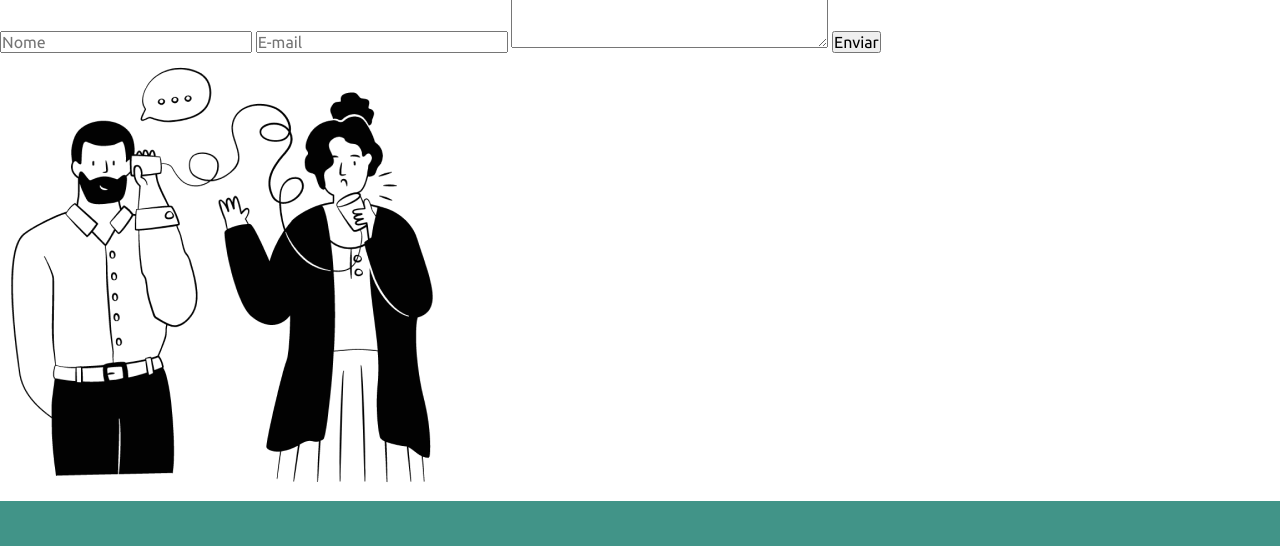
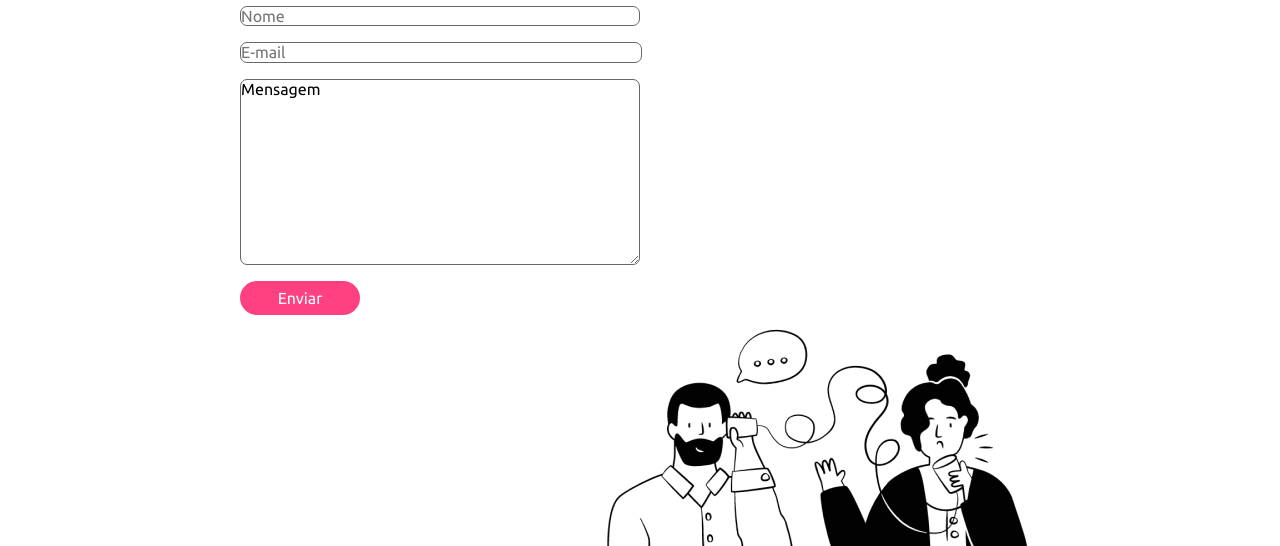
Before and after one commit to MailtonOliveira/Dindin, a plain HTML site: page contato.html in a window 1280 px wide. Shown: the part 298-844 px from the top of the page. Drawn offline with Linux system fonts and the light colour scheme.

Commit message:
Criação da pagina contato

```diff
--- a/contato.html
+++ b/contato.html
@@ -35,16 +35,18 @@
 
     </header>
     <main>
-        <div>
+       <section>
+            <div class="contato">
                 <h1>Contato</h1>
                 <input type="text" name="nome" id="nome" placeholder="Nome">
                 <input type="email" name="email" id="email" placeholder="E-mail">
                 <textarea name="mensagem" id="mensagem" cols="30" rows="10">Mensagem</textarea>
                 <input type="submit" class="botao" name="Enviar" value="Enviar">
             </div>
-        <div>
+            <div class="ilustra-contato">
                 <img src="/Imagens/ilustra-contato.png" alt="Imagem de Duas Pessoas se Comunicando">
             </div>
+      </section>
 
 
     </main>
--- a/style.css
+++ b/style.css
@@ -264,3 +264,66 @@ div.aulas p {
     font-size: 18px;
     line-height: 21px;
 }
+
+/* contato */
+
+
+
+.contato{
+    display: flex;
+    flex-direction: column;
+    justify-content: flex-start;
+
+}
+.contato h1{
+    color: #FF4081;
+}
+div .contato{
+    justify-content: flex-start;
+}
+#nome{
+    box-sizing: border-box;
+    background: #FFFFFF;
+    border: 1px solid #686868;
+    border-radius: 7px;
+    position:0.6% 0% 21.48% 70.88%;
+    margin-bottom: 2%;
+    max-width: 50vh;
+
+}
+
+#email{
+    background: #FFFFFF;
+    border: 1px solid #686868;
+    border-radius: 7px;
+    position:0.6% 0% 21.48% 70.88%;
+    margin-bottom: 2%;
+    max-width: 50vh;
+}
+
+#mensagem{
+    position: 0.6% 0% 21.68% 10.26%;
+    box-sizing: border-box;
+    background: #FFFFFF;
+    border: 1px solid #686868;
+    border-radius: 7px;
+    margin-bottom: 2%;
+    max-width: 50vh;
+}
+.botao{
+    position: 0.6% 77.62% 93.32% -0.95%;
+    color: #FFFFFF;
+    background-color: #FF4081;
+    border-radius: 50px;
+    border: none;
+    padding:1%;
+    max-width: 15vh;
+
+}
+
+.ilustra-contato{
+    display: flex;
+    justify-content: flex-end;
+    align-items: flex-start;
+
+}
```
Lines whose indentation alone changed are shown as unchanged.
